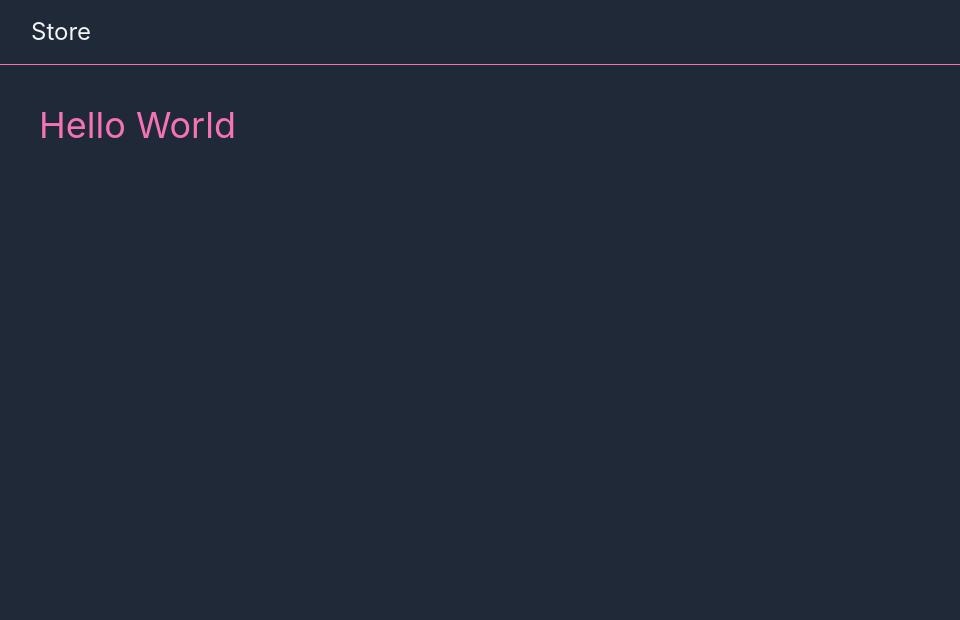
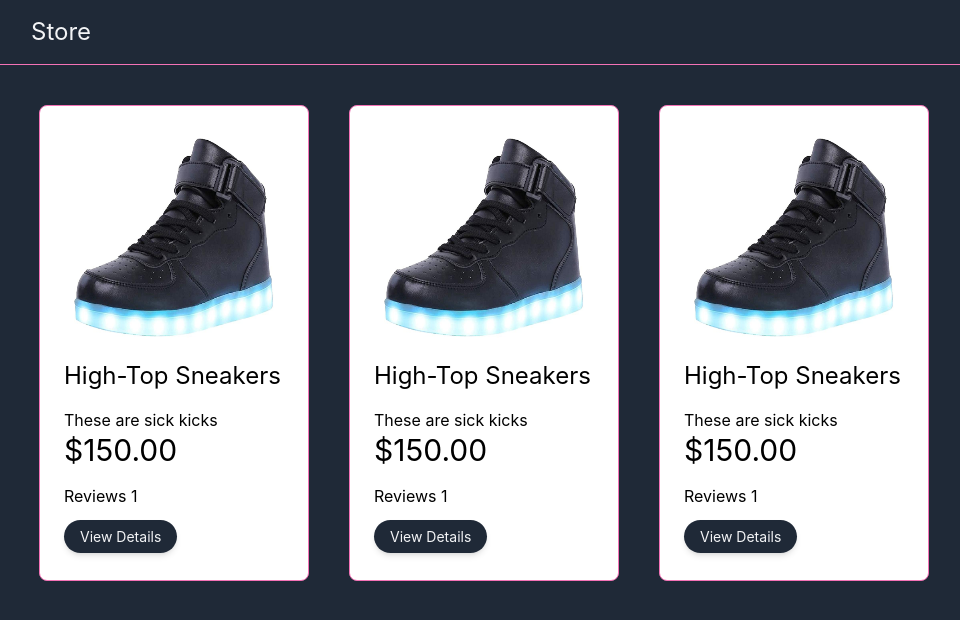
Before and after one commit to NikolayAngelov96/store-demo, a Next.js app: page / in a window 1280 px wide. Shown: the top 620 px of the page, without its empty margins (1-961 px from the left). Built offline with nearby package versions, Linux system fonts and the light colour scheme.

Commit message:
add ProductCard component

```diff
--- /dev/null
+++ b/components/ProductCard.tsx
@@ -0,0 +1,22 @@
+import Image from "next/image";
+import Link from "next/link";
+
+export default function ProductCard() {
+  return (
+    <div className="bg-white text-black border border-pink-400 px-6 py-8 rounded-lg">
+      <div className="text-center">
+        <Image src="/kicks.jpg" width={200} height={200} alt="" />
+      </div>
+      <h3 className="text-2xl my-4">High-Top Sneakers</h3>
+      <p>These are sick kicks</p>
+      <h2 className="text-3xl mb-2">$150.00</h2>
+
+      <div className="my-4">Reviews 1</div>
+      <Link href="/kicks-id">
+        <a className="px-4 py-2 bg-gray-800 text-gray-100 text-sm rounded-full hover:bg-pink-400 shadow-md">
+          View Details
+        </a>
+      </Link>
+    </div>
+  );
+}
--- a/pages/index.tsx
+++ b/pages/index.tsx
@@ -1,7 +1,17 @@
 import type { NextPage } from "next";
+import Link from "next/link";
+import Image from "next/image";
+
+import ProductCard from "../components/ProductCard";
 
 const Home: NextPage = () => {
-  return <div className="text-4xl text-pink-400">Hello World</div>;
+  return (
+    <div className="grid grid-cols-1 sm:grid-cols-4 gap-10 ">
+      <ProductCard />
+      <ProductCard />
+      <ProductCard />
+    </div>
+  );
 };
 
 export default Home;
```
